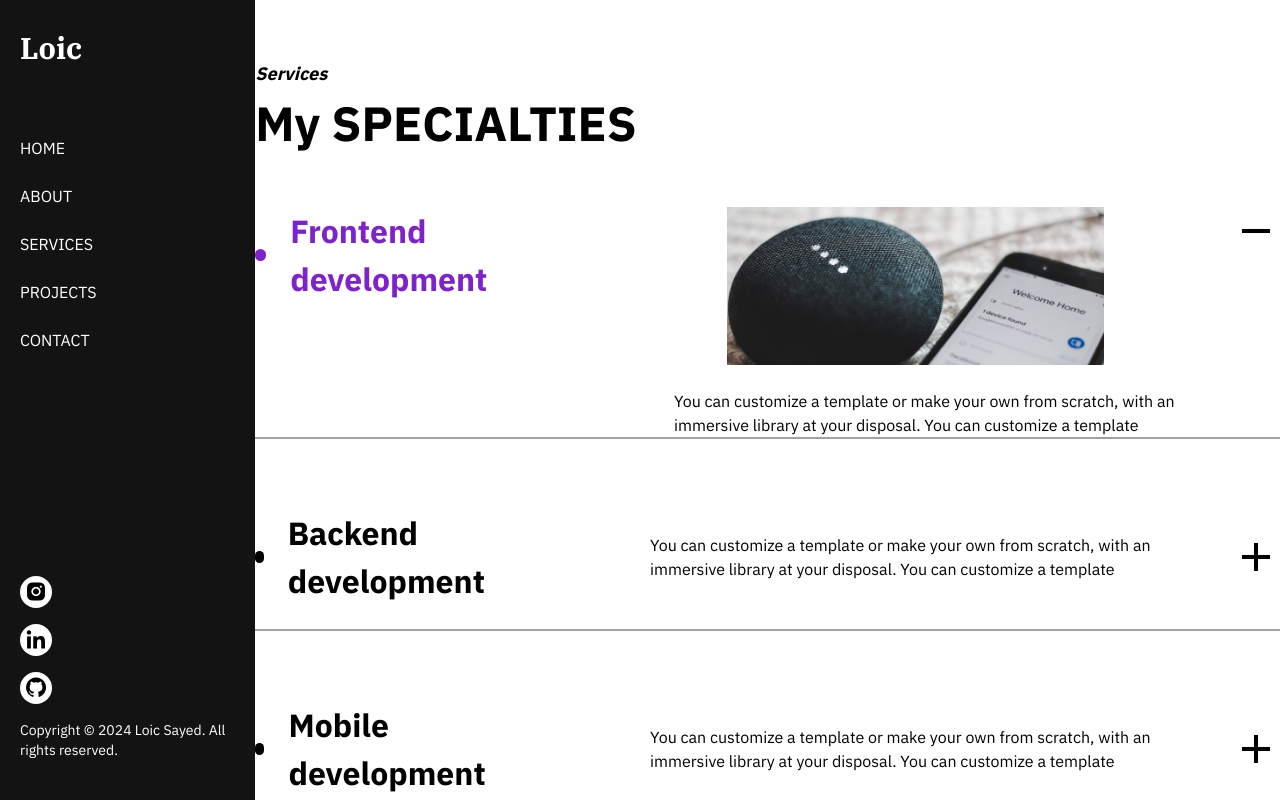
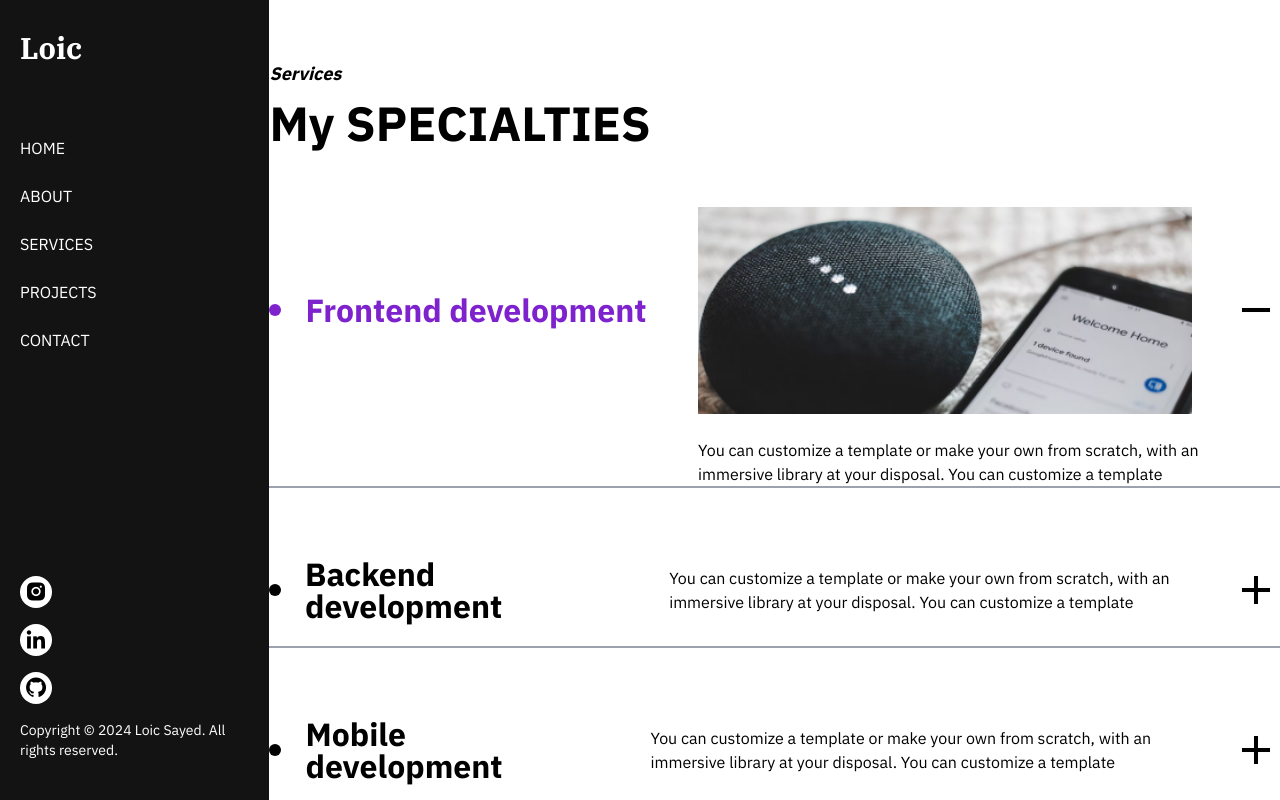
Before and after one commit to Ndahiroloicke/portfolio, a Next.js app: page /services in a window 1280 px wide. Both pictures are taken after a click on the element "Frontend development". Shown: the top 800 px of the page. Built offline with nearby package versions, Linux system fonts and the light colour scheme.

Commit message:
development

```diff
--- a/src/components/navbar.tsx
+++ b/src/components/navbar.tsx
@@ -14,7 +14,7 @@ export default function Navbar() {
         />
       </head>
       <div
-        className="bg-[#141313] pr-8 pl-5 sm:h-screen flex flex-col py-4 sm:py-10 justify-between text-sm overflow-y-hidden text-white sm:w-fit"
+        className="bg-[#141313] pr-8 pl-5 md:h-screen flex flex-col py-4 sm:py-10 justify-between text-sm overflow-y-hidden text-white sm:w-fit"
         style={{ fontFamily: "'IBM Plex Sans', sans-serif" }}
       >
         <div className="space-y-20">
@@ -25,7 +25,6 @@ export default function Navbar() {
             Loic
           </header>
           <nav className="space-y-6 hover:cursor-pointer">
-            {/* Large screen (text links) */}
             <li
               onClick={() => setActiveItem('HOME')}
               className={`list-none transition-all duration-300 ease-in-out hidden md:block ${
--- a/src/components/serv.tsx
+++ b/src/components/serv.tsx
@@ -1,87 +1,127 @@
 "use client";
 import React, { FC, useState } from "react";
-import { motion } from "framer-motion";
+import { motion, AnimatePresence } from "framer-motion";
 import Image from "next/image";
 import descImage from "../assets/descImage.png";
+
 interface ServeProps {
   name: string;
   description: string;
 }
+
 const Serve: FC<ServeProps> = ({ name, description }) => {
   const [moredesc, setmoredesc] = useState(false);
+
+  const toggleMoreDesc = () => setmoredesc((prev) => !prev);
+
   return (
-    <div>
+    <motion.div
+      initial={{ opacity: 0, y: 20 }}
+      animate={{ opacity: 1, y: 0, transition: { duration: 0.6 } }}
+      className="mb-8"
+    >
       <div
-        className={
-          moredesc
-            ? "flex flex-row justify-between gap-x-32 mb-[24px] items-start"
-            : "flex flex-row justify-between gap-x-32 mb-[24px] items-center"
-        }
+        className={`flex flex-col md:flex-row justify-between gap-y-6 md:gap-x-10 mb-6 md:mb-[24px] items-center transition-all duration-500 ${
+          moredesc ? "items-start" : "items-center"
+        }`}
       >
+        {/* Title and indicator */}
         <div className="flex gap-x-6 flex-row items-center">
-          <div
+          <motion.div
             className={
               moredesc
                 ? "rounded-full w-3 h-3 bg-purple-700"
                 : "rounded-full w-3 h-3 bg-black"
             }
-          ></div>
-          <motion.div
-           initial={{ opacity: 0, x: 50 }}
-           animate={{ opacity: 1, x: 0, transition: { duration: moredesc ? 0 : 3 } }}
-          >
-          <h1
-            className={
-              moredesc
-                ? "font-bold text-[32px] text-purple-700 hover:cursor-pointer"
-                : "font-bold text-[32px] hover:cursor-pointer"
-            }
-            onClick={() => setmoredesc(!moredesc)}
+            initial={{ scale: 0 }}
+            animate={{ scale: 1, transition: { duration: 0.4 } }}
+          ></motion.div>
+
+          <motion.h1
+            className={`font-bold text-xl sm:text-2xl lg:text-[32px] hover:cursor-pointer ${
+              moredesc ? "text-purple-700" : ""
+            }`}
+            onClick={toggleMoreDesc}
+            whileHover={{ scale: 1.05 }}
+            initial={{ opacity: 0, x: 10 }}
+            animate={{ opacity: 1, x: 0, transition: { duration: 0.6 } }}
           >
             {name}
-          </h1>
-          </motion.div>
+          </motion.h1>
         </div>
 
+        {/* Description and Image */}
         <div
-          className={
-            moredesc
-              ? "flex flex-row items-start gap-x-32"
-              : "flex gap-x-10 flex-row items-center"
-          }
+          className={`flex flex-col md:flex-row gap-y-4 md:gap-x-10 items-center transition-all duration-500 ${
+            moredesc ? "items-start gap-x-32" : "items-center"
+          }`}
         >
+          <AnimatePresence>
             {moredesc ? (
               <motion.div
+                key="image"
                 initial={{ opacity: 0, y: 50 }}
-              animate={{ opacity: 1, y: 0, transition: { duration: 0.5 } }}
+                animate={{ opacity: 1, y: 0 }}
+                exit={{ opacity: 0, y: 50 }}
+                transition={{ duration: 0.6, ease: "easeInOut" }}
               >
-              <Image src={descImage} alt="description image" />
+                <Image
+                  src={descImage}
+                  alt="description image"
+                  className="w-full max-w-[400px] md:mr-16 sm:max-w-[500px]"
+                />
               </motion.div>
             ) : (
-            <p className="w-[542px]">{description}</p>
+              <motion.p
+                key="description"
+                className="w-full max-w-full md:max-w-[400px] lg:max-w-[542px]"
+                initial={{ opacity: 0, y: 10 }}
+                animate={{ opacity: 1, y: 0 }}
+                exit={{ opacity: 0, y: 10 }}
+                transition={{ duration: 0.5 }}
+              >
+                {description}
+              </motion.p>
             )}
-          {moredesc ? (
-            <i
-              className="bx text-5xl bx-minus hover:cursor-pointer"
-              onClick={() => setmoredesc(!moredesc)}
-            ></i>
-          ) : (
-            <i className="bx hover:cursor-pointer text-5xl bx-plus"></i>
-          )}
+          </AnimatePresence>
+
+          {/* Plus/Minus icon */}
+          <motion.i
+            className={`bx ${
+              moredesc ? "bx-minus" : "bx-plus"
+            } text-3xl md:text-4xl lg:text-5xl hover:cursor-pointer`}
+            onClick={toggleMoreDesc}
+            initial={{ opacity: 0 }}
+            animate={{ opacity: 1, transition: { duration: 0.4 } }}
+            whileHover={{ scale: 1.2 }}
+          ></motion.i>
         </div>
       </div>
+
+      {/* Expanded Description */}
+      <AnimatePresence>
         {moredesc && (
           <motion.div
-          initial={{ opacity: 0, x: 100 }}
-          animate={{ opacity: 1, x: 0, transition: { duration: 0.5 } }}
+            key="expanded"
+            initial={{ opacity: 0, x: 50 }}
+            animate={{ opacity: 1, x: 0 }}
+            exit={{ opacity: 0, x: 50 }}
+            transition={{ duration: 0.5, ease: "easeInOut" }}
           >
-          <div className="flex justify-end mr-16">
-            <p className="w-[542px]">{description}</p>
+            <div className="flex justify-start md:justify-end mr-4 md:mr-10">
+              <p className="w-full max-w-[542px]">{description}</p>
             </div>
           </motion.div>
         )}
-      <div className="w-auto h-[2px] bg-gray-400"></div>
-    </div>
+      </AnimatePresence>
+
+      {/* Divider Line */}
+      <motion.div
+        className="w-full h-[2px] bg-gray-400"
+        initial={{ scaleX: 0 }}
+        animate={{ scaleX: 1, transition: { duration: 0.5 } }}
+      ></motion.div>
+    </motion.div>
   );
 };
 
```
Lines whose indentation alone changed are shown as unchanged.
